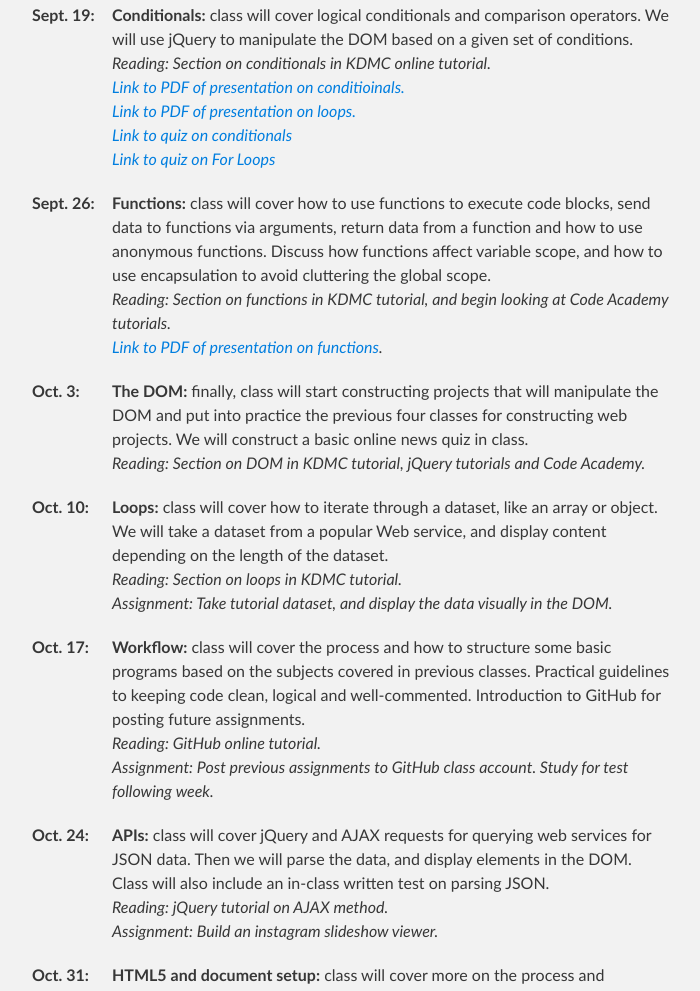
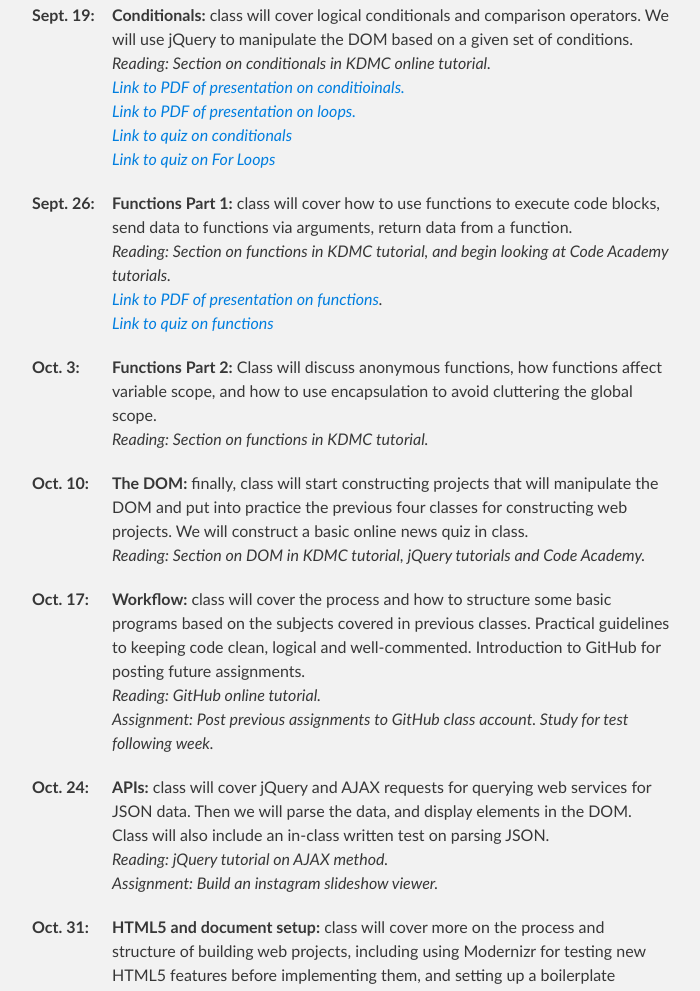
Before and after one commit to shanswau/jrue.github.io, a plain HTML site: page index.html in a window 1280 px wide. Shown: the part 1050-2041 px from the top of the page, without its empty margins (288-988 px from the left). Drawn offline with Linux system fonts and the light colour scheme.

Commit message:
Changes to course syllabus, adding second functions sections, also link to quiz

```diff
--- a/index.html
+++ b/index.html
@@ -78,18 +78,18 @@
 <p class="italic"><a href="http://media.journalism.berkeley.edu/classes/coding/quizzes/quiz4.html">Link to quiz on For Loops</a></p></dd>
 
 <dt>Sept. 26:</dt>
-<dd><p><strong>Functions:</strong> class will cover how to use functions to execute code blocks, send data to functions via arguments, return data from a function and how to use anonymous functions. Discuss how functions affect variable scope, and how to use encapsulation to avoid cluttering the global scope.</p>
+<dd><p><strong>Functions Part 1:</strong> class will cover how to use functions to execute code blocks, send data to functions via arguments, return data from a function. </p>
 <p class="italic">Reading: Section on functions in KDMC tutorial, and begin looking at Code Academy tutorials.</p>
-<p class="italic"><a href="pdfs/functions.pdf">Link to PDF of presentation on functions</a>.</p></dd>
+<p class="italic"><a href="pdfs/functions.pdf">Link to PDF of presentation on functions</a>.</p>
+<p class="italic"><a href="http://media.journalism.berkeley.edu/classes/coding/quizzes/quiz5.html">Link to quiz on functions</a></p></dd>
 
 <dt>Oct. 3:</dt>
+<dd><p><strong>Functions Part 2:</strong> Class will discuss anonymous functions, how functions affect variable scope, and how to use encapsulation to avoid cluttering the global scope.</p>
+<p class="italic">Reading: Section on functions in KDMC tutorial.</p>
+
+<dt>Oct. 10:</dt>
 <dd><p><strong>The DOM:</strong> finally, class will start constructing projects that will manipulate the DOM and put into practice the previous four classes for constructing web projects. We will construct a basic online news quiz in class.</p>
 <p class="italic">Reading: Section on DOM in KDMC tutorial, jQuery tutorials and Code Academy.</p></dd>
-
-<dt>Oct. 10:</dt>
-<dd><p><strong>Loops:</strong> class will cover how to iterate through a dataset, like an array or object. We will take a dataset from a popular Web service, and display content depending on the length of the dataset.</p>
-<p class="italic">Reading: Section on loops in KDMC tutorial.</p>
-<p class="italic">Assignment: Take tutorial dataset, and display the data visually in the DOM.</p></dd>
 
 <dt>Oct. 17:</dt>
 <dd><p><strong>Workflow:</strong> class will cover the process and how to structure some basic programs based on the subjects covered in previous classes. Practical guidelines to keeping code clean, logical and well-commented. Introduction to GitHub for posting future assignments.</p>
```
